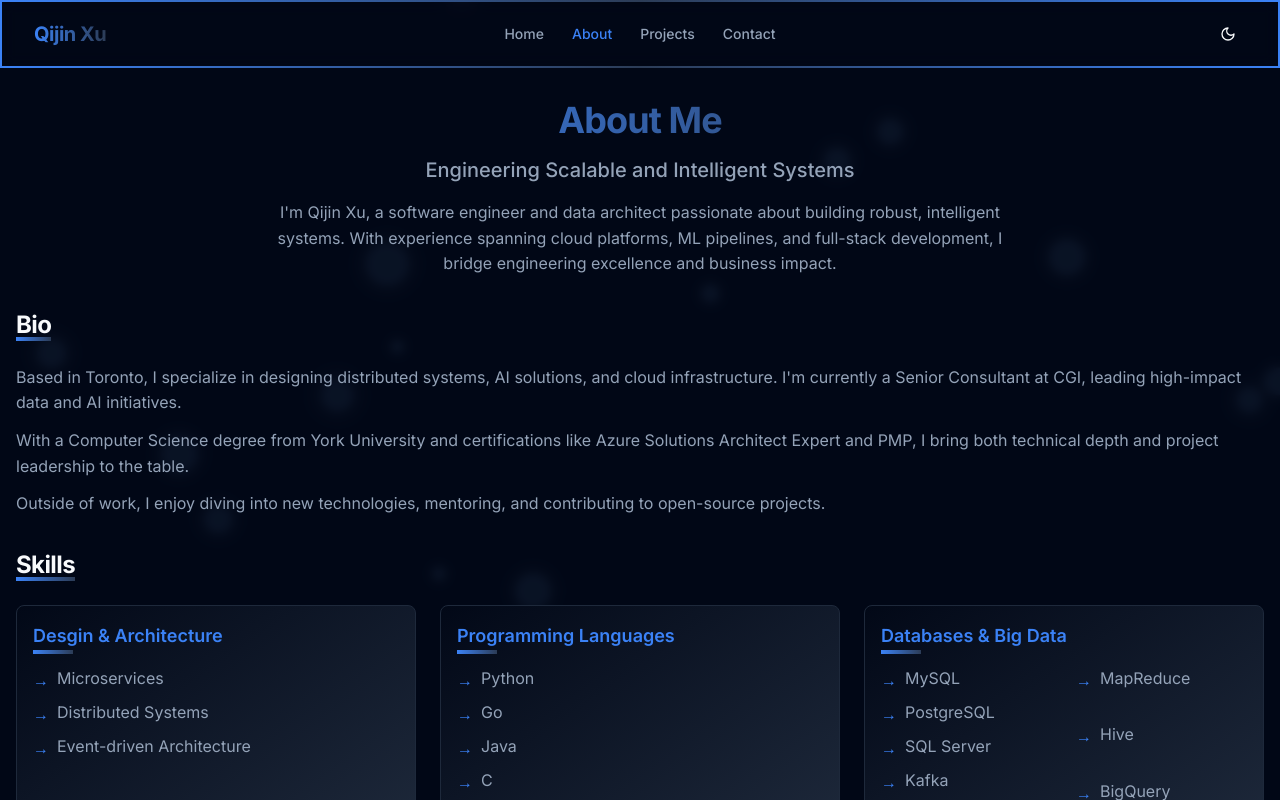
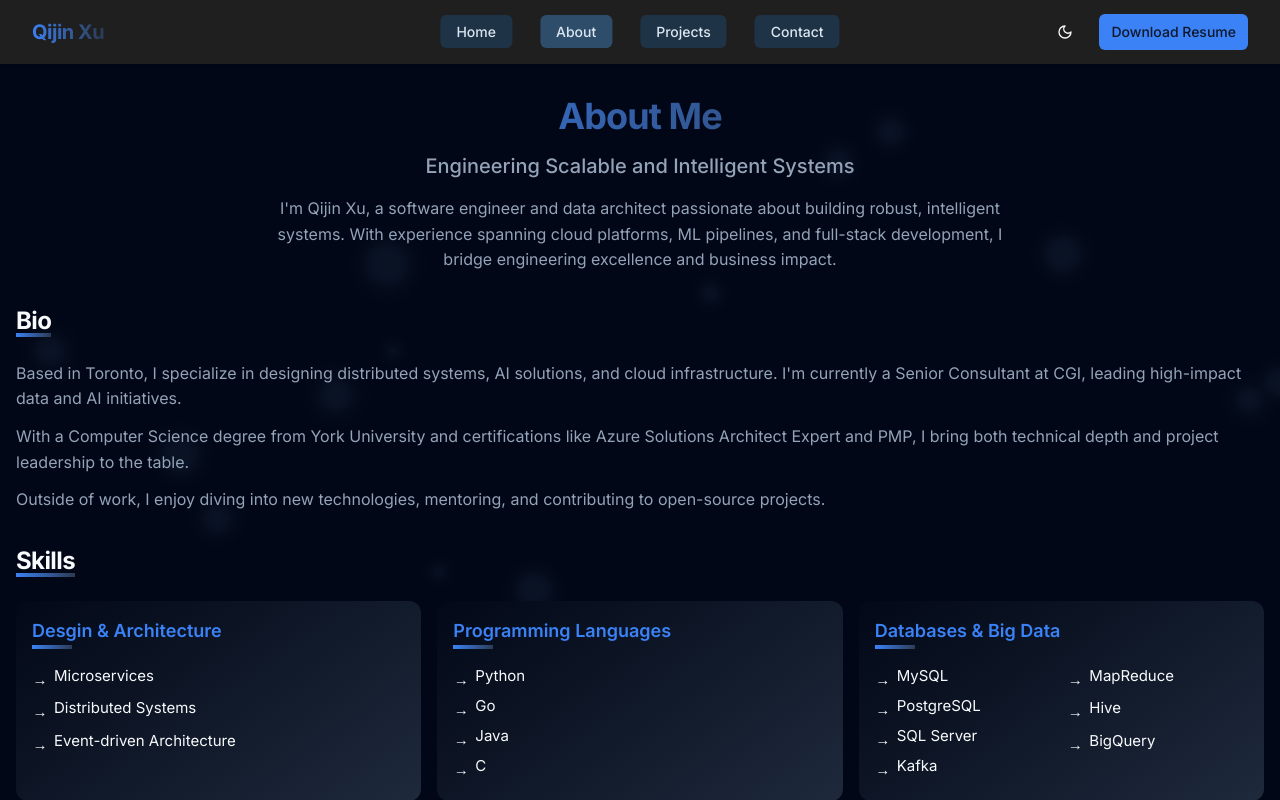
Before and after one commit to Freedom-Jack/my-website, a Next.js app: page /about in a window 1280 px wide. Shown: the top 800 px of the page. Built offline with nearby package versions, Linux system fonts and the light colour scheme.

Commit message:
change header style, add a global setting for the colours in globals.css

```diff
--- a/src/app/about/page.tsx
+++ b/src/app/about/page.tsx
@@ -50,7 +50,24 @@ export default function AboutPage() {
           {aboutContent.sections.skills.categories.map((category, index) => (
             <div key={index} className={styles.skillCategory}>
               <h3 className={styles.skillCategoryTitle}>{category.title}</h3>
-              {renderSkillsList(category.items)}
+              <div className={styles.skillColumns + (category.items.length > 5 ? ` ${styles.hasTwoColumns}` : '')}>
+                <div className={styles.skillList}>
+                  {category.items.slice(0, 5).map((skill, index) => (
+                    <div key={index} className={styles.skillItem}>
+                      {skill}
+                    </div>
+                  ))}
+                </div>
+                {category.items.length > 5 && (
+                  <div className={styles.skillList}>
+                    {category.items.slice(5).map((skill, index) => (
+                      <div key={index} className={styles.skillItem}>
+                        {skill}
+                      </div>
+                    ))}
+                  </div>
+                )}
+              </div>
             </div>
           ))}
         </div>
--- a/src/app/globals.css
+++ b/src/app/globals.css
@@ -27,6 +27,10 @@
     --input: 214.3 31.8% 91.4%;
     --ring: 221.2 83.2% 53.3%;
     --radius: 0.5rem;
+    /* Header specific colors */
+    --header-bg: 0 0% 85%;
+    --header-nav-bg: 0 0% 90%;
+    --header-nav-hover: 0 0% 95%;
   }
 
   .dark {
@@ -49,6 +53,10 @@
     --border: 217.2 32.6% 17.5%;
     --input: 217.2 32.6% 17.5%;
     --ring: 224.3 76.5% 48%;
+    /* Header specific colors for dark mode */
+    --header-bg: 0 0% 12%;
+    --header-nav-bg: 210 40% 20%;
+    --header-nav-hover: 210 40% 30%;
   }
 }
 
--- a/src/components/layout/Header/index.tsx
+++ b/src/components/layout/Header/index.tsx
@@ -22,24 +22,26 @@ export default function Header() {
   const [mobileMenuOpen, setMobileMenuOpen] = useState(false)
 
   return (
-    <header className={styles.header}>
-      <div className={styles.headerContainer}>
+    <header className="sticky top-0 z-50 w-full shadow-sm bg-[hsl(var(--header-bg))]">
+      <div className="container relative flex h-16 items-center justify-between">
         <Link href="/" className={styles.logo}>
           Qijin Xu
         </Link>
 
         {/* Desktop Navigation - Centered */}
-        <NavigationMenu className={styles.navMenu}>
-          <NavigationMenuList className={styles.navList}>
+        <NavigationMenu className="absolute left-1/2 hidden -translate-x-1/2 transform md:block">
+          <NavigationMenuList className="flex gap-6">
             {navItems.map((item) => (
-              <NavigationMenuItem key={item.path} className={styles.navItem}>
+              <NavigationMenuItem key={item.path} className="text-sm font-medium transition-colors">
                 <Link
                   href={item.path}
                   legacyBehavior
                   passHref
                 >
                   <NavigationMenuLink
-                    className={`${styles.navLink} ${pathname === item.path ? styles.navLinkActive : ''}`}
+                    className={`px-4 py-2 rounded-md transition-colors duration-200
+                      bg-[hsl(var(--header-nav-bg))] hover:bg-[hsl(var(--header-nav-hover))]
+                      ${pathname === item.path ? 'text-primary dark:text-[hsl(210,40%,90%)] bg-[hsl(var(--header-nav-hover))]' : 'text-foreground dark:text-[hsl(210,40%,90%)]'}`}
                   >
                     {item.name}
                   </NavigationMenuLink>
@@ -52,11 +54,27 @@ export default function Header() {
         <div className="flex items-center gap-4">
           <ThemeToggle />
 
+          <Button
+            variant="default"
+            size="sm"
+            className="bg-primary hover:bg-primary/90"
+            asChild
+          >
+            <a
+              href="/QijinXu_Resume.pdf"
+              download="QijinXu_Resume.pdf"
+              target="_blank"
+              rel="noopener noreferrer"
+            >
+              Download Resume
+            </a>
+          </Button>
+
           {/* Mobile Menu Toggle */}
           <Button
             variant="ghost"
             size="icon"
-            className="md:hidden"
+            className="md:hidden hover:bg-primary/10"
             onClick={() => setMobileMenuOpen(!mobileMenuOpen)}
           >
             {mobileMenuOpen ? <X className="h-6 w-6" /> : <Menu className="h-6 w-6" />}
@@ -66,13 +84,15 @@ export default function Header() {
 
       {/* Mobile Navigation */}
       {mobileMenuOpen && (
-        <div className={styles.mobileMenu}>
-          <nav className={styles.mobileNav}>
+        <div className="container md:hidden">
+          <nav className="flex flex-col space-y-4 py-4">
             {navItems.map((item) => (
               <Link
                 key={item.path}
                 href={item.path}
-                className={`${styles.navLink} ${pathname === item.path ? styles.navLinkActive : ''}`}
+                className={`px-4 py-3 rounded-md transition-colors duration-200
+                  bg-[hsl(var(--header-nav-bg))] hover:bg-[hsl(var(--header-nav-hover))]
+                  ${pathname === item.path ? 'text-primary dark:text-[hsl(210,40%,90%)] bg-[hsl(var(--header-nav-hover))]' : 'text-foreground dark:text-[hsl(210,40%,90%)]'}`}
                 onClick={() => setMobileMenuOpen(false)}
               >
                 {item.name}
--- a/src/components/layout/Header/styles.module.css
+++ b/src/components/layout/Header/styles.module.css
@@ -1,12 +1,14 @@
 .header {
-  @apply sticky top-0 z-50 w-full border-b bg-background/95 backdrop-blur supports-[backdrop-filter]:bg-background/60;
-  border-width: 2px;
-  border-image: linear-gradient(
-    to right,
-    hsl(var(--primary)) 0%,
-    hsl(var(--secondary)) 50%,
-    hsl(var(--primary)) 100%
-  ) 1;
+  @apply sticky top-0 z-50 w-full backdrop-blur supports-[backdrop-filter]:bg-background/60;
+  box-shadow: 0 1px 3px 0 rgb(0 0 0 / 0.1), 0 1px 2px -1px rgb(0 0 0 / 0.1);
+}
+
+:global(.light) .header {
+  background-color: hsl(0, 0%, 98%);
+}
+
+:global(.dark) .header {
+  background-color: hsl(0, 0%, 12%);
 }
 
 .headerContainer {
@@ -41,11 +43,46 @@
 }
 
 .navLink {
-  @apply text-muted-foreground hover:text-primary;
+  @apply text-foreground hover:text-primary transition-colors duration-200;
+  padding: 0.5rem 1rem;
+  border-radius: 0.375rem;
+  background-color: hsl(var(--background));
+}
+
+.navLink:hover {
+  @apply bg-primary/20;
 }
 
 .navLinkActive {
-  @apply text-primary;
+  @apply text-primary bg-primary/20;
+}
+
+:global(.dark) .navLink {
+  background-color: hsl(210, 40%, 96%);
+  color: hsl(222.2, 84%, 4.9%);
+}
+
+:global(.dark) .navLink:hover {
+  background-color: hsl(210, 40%, 90%);
+}
+
+:global(.dark) .navLinkActive {
+  background-color: hsl(210, 40%, 90%);
+  color: hsl(222.2, 84%, 4.9%);
+}
+
+:global(.dark) .mobileNav .navLink {
+  background-color: hsl(210, 40%, 96%);
+  color: hsl(222.2, 84%, 4.9%);
+}
+
+:global(.dark) .mobileNav .navLink:hover {
+  background-color: hsl(210, 40%, 90%);
+}
+
+:global(.dark) .mobileNav .navLinkActive {
+  background-color: hsl(210, 40%, 90%);
+  color: hsl(222.2, 84%, 4.9%);
 }
 
 .mobileMenu {
@@ -56,6 +93,21 @@
   @apply flex flex-col space-y-4 py-4;
 }
 
+.mobileNav .navLink {
+  @apply text-foreground hover:text-primary transition-colors duration-200;
+  padding: 0.75rem 1rem;
+  border-radius: 0.375rem;
+  background-color: hsl(var(--background));
+}
+
+.mobileNav .navLink:hover {
+  @apply bg-primary/20;
+}
+
+.mobileNav .navLinkActive {
+  @apply text-primary bg-primary/20;
+}
+
 @keyframes shine {
   0%, 100% {
     background-position: 0% center;
--- a/src/styles/pages/about.module.css
+++ b/src/styles/pages/about.module.css
@@ -53,23 +53,31 @@
 }
 
 .skillsGrid {
-  @apply grid grid-cols-1 md:grid-cols-3 gap-6;
+  @apply grid grid-cols-1 md:grid-cols-3 gap-4;
 }
 
 .skillCategory {
-  @apply p-4 rounded-lg border border-border;
+  display: flex;
+  flex-direction: column;
+  gap: 0.75rem;
+  padding: 1rem;
   background: linear-gradient(145deg,
     hsl(var(--background)) 0%,
     hsl(var(--muted)) 100%);
-  transition: transform 0.3s ease;
+  border-radius: 0.75rem;
+  border: 1px solid var(--border-color);
+  transition: all 0.3s ease;
+  align-items: flex-start;
 }
 
 .skillCategory:hover {
-  transform: translateY(-5px);
+  transform: translateY(-4px);
+  box-shadow: 0 8px 24px rgba(0, 0, 0, 0.12);
+  border-color: var(--primary-color);
 }
 
 .skillCategoryTitle {
-  @apply text-lg font-semibold mb-4 relative text-primary;
+  @apply text-lg font-semibold mb-2 relative text-primary;
 }
 
 .skillCategoryTitle::after {
@@ -81,22 +89,39 @@
 }
 
 .skillColumns {
-  @apply grid gap-x-6;
-  grid-template-columns: repeat(auto-fit, minmax(150px, 1fr));
+  display: grid;
+  grid-template-columns: 1fr;
+  gap: 0.75rem;
+  width: 100%;
+}
+
+.skillColumns.hasTwoColumns {
+  grid-template-columns: repeat(2, 1fr);
 }
 
 .skillList {
-  @apply grid grid-cols-1 gap-1.5;
+  display: flex;
+  flex-direction: column;
+  gap: 0.375rem;
+  max-height: 7.5rem; /* 5 items * 1.5rem (item height) */
+  overflow: hidden;
 }
 
 .skillItem {
-  @apply flex items-start gap-2 text-muted-foreground;
-  min-height: 1.75rem;
+  display: flex;
+  align-items: flex-start;
+  gap: 0.375rem;
+  min-height: 1.5rem;
+  color: var(--muted-foreground);
+  font-size: 0.9375rem;
 }
 
 .skillItem::before {
   content: '→';
-  @apply text-primary w-4 text-center mt-0.5;
+  color: var(--primary);
+  width: 1rem;
+  text-align: center;
+  margin-top: 0.25rem;
 }
 
 .experienceList {
```
